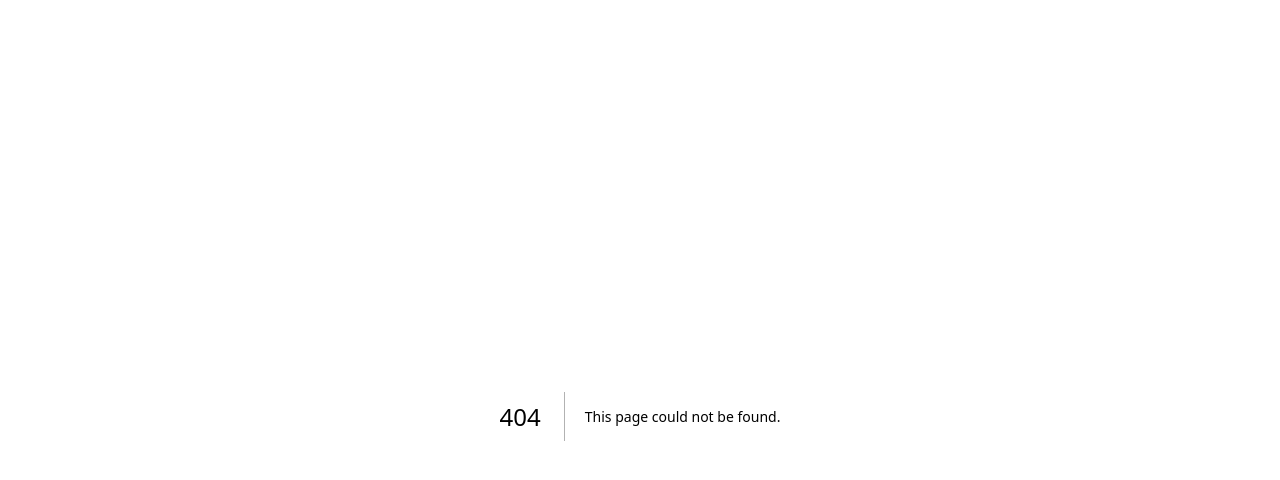
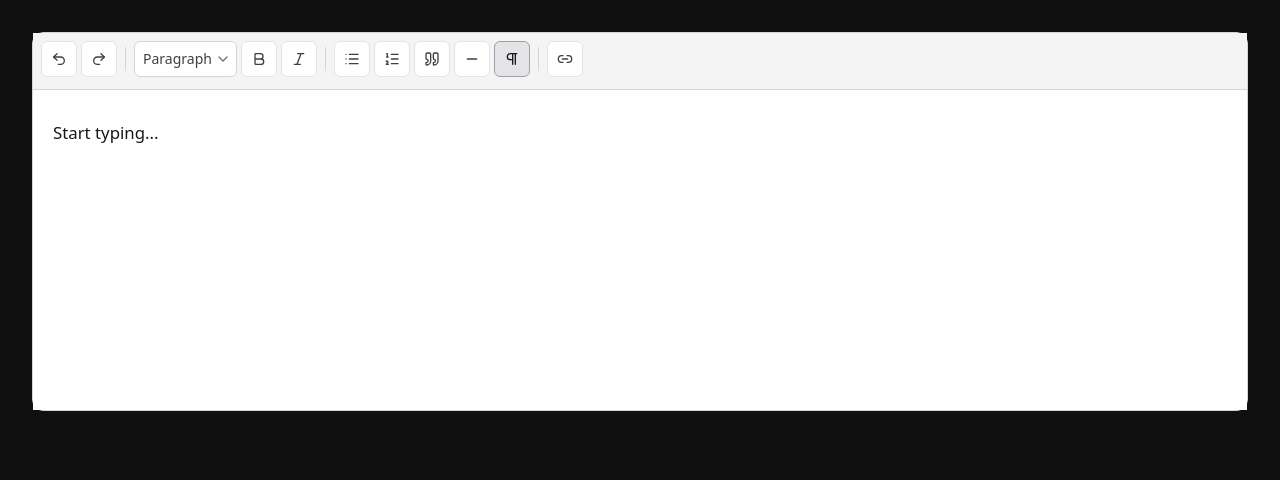
Before and after one commit to TimSing6584/PREPO, a Next.js app: page /test in a window 1280 px wide. Before the commit this address had no page. Shown: the top 480 px of the page. Built offline with nearby package versions, Linux system fonts and the light colour scheme.

Commit message:
Configure TipTap as RichTextEditor

```diff
--- /dev/null
+++ b/app/test/page.tsx
@@ -0,0 +1,8 @@
+import TipTapEditor from "../../components/TipTap/TipTapEditor"
+export default function Page() {
+  return (
+    <div className="p-4">
+      <TipTapEditor />
+    </div>
+  )
+}
--- /dev/null
+++ b/components/TipTap/TipTapEditor.tsx
@@ -0,0 +1,281 @@
+'use client'
+
+import { EditorContent, useEditor, type Editor } from '@tiptap/react'
+import StarterKit from '@tiptap/starter-kit'
+import type { ReactNode } from 'react'
+import {
+  Bold,
+  ChevronDown,
+  Italic,
+  List,
+  ListOrdered,
+  Minus,
+  Pilcrow,
+  Quote,
+  Link2,
+  Redo2,
+  Undo2,
+} from 'lucide-react'
+
+type TiptapJSON = ReturnType<Editor['getJSON']>
+
+interface TiptapEditorProps {
+  initialContent?: string | TiptapJSON
+  placeholder?: string
+  onChange?: (content: TiptapJSON) => void
+  showToolbar?: boolean
+  editorClassName?: string
+  containerClassName?: string
+}
+
+function ToolbarButton({
+  editor,
+  onClick,
+  active = false,
+  label,
+  children,
+}: {
+  editor: Editor | null
+  onClick: () => void
+  active?: boolean
+  label: string
+  children: ReactNode
+}) {
+  return (
+    <button
+      type="button"
+      aria-label={label}
+      title={label}
+      onClick={onClick}
+      disabled={!editor}
+      className={`inline-flex h-8 w-8 items-center justify-center rounded-md border text-xs transition sm:h-9 sm:w-9 sm:text-sm ${
+        active
+          ? 'border-zinc-400 bg-zinc-200 text-zinc-900'
+          : 'border-zinc-200 bg-white text-zinc-700 hover:bg-zinc-100 hover:text-zinc-900'
+      } disabled:cursor-not-allowed disabled:border-zinc-200 disabled:bg-zinc-100 disabled:text-zinc-400 disabled:opacity-70`}
+    >
+      {children}
+    </button>
+  )
+}
+
+function EditorToolbar({ editor }: { editor: Editor | null }) {
+  const headingLevel = [1, 2, 3, 4, 5, 6].find((level) =>
+    editor?.isActive('heading', { level }),
+  )
+
+  return (
+    <div className="border-b border-zinc-300 bg-zinc-100 p-1.5 sm:p-2">
+      <div className="flex min-w-max items-center gap-1 overflow-x-auto pb-1 [-ms-overflow-style:none] [scrollbar-width:none] [&::-webkit-scrollbar]:hidden">
+        <ToolbarButton editor={editor} label="Undo" onClick={() => editor?.chain().focus().undo().run()}>
+          <Undo2 className="h-4 w-4" />
+        </ToolbarButton>
+        <ToolbarButton editor={editor} label="Redo" onClick={() => editor?.chain().focus().redo().run()}>
+          <Redo2 className="h-4 w-4" />
+        </ToolbarButton>
+
+        <div className="mx-1 hidden h-6 w-px bg-zinc-300 sm:block" />
+
+        <div className="relative">
+          <select
+            className="h-8 appearance-none rounded-md border border-zinc-300 bg-white py-1 pl-2 pr-6 text-xs text-zinc-700 outline-none sm:h-9 sm:text-sm"
+            value={headingLevel ?? 0}
+            onChange={(event) => {
+              const value = Number(event.target.value)
+              if (!editor) return
+              if (value === 0) {
+                editor.chain().focus().setParagraph().run()
+                return
+              }
+              editor.chain().focus().toggleHeading({ level: value as 1 | 2 | 3 | 4 | 5 | 6 }).run()
+            }}
+          >
+            <option value={0}>Paragraph</option>
+            <option value={1}>Heading 1</option>
+            <option value={2}>Heading 2</option>
+            <option value={3}>Heading 3</option>
+            <option value={4}>Heading 4</option>
+            <option value={5}>Heading 5</option>
+            <option value={6}>Heading 6</option>
+          </select>
+          <ChevronDown className="pointer-events-none absolute right-1 top-1/2 h-3.5 w-3.5 -translate-y-1/2 text-zinc-500 sm:right-1.5 sm:h-4 sm:w-4" />
+        </div>
+
+        <ToolbarButton
+          editor={editor}
+          label="Bold"
+          active={!!editor?.isActive('bold')}
+          onClick={() => editor?.chain().focus().toggleBold().run()}
+        >
+          <Bold className="h-4 w-4" />
+        </ToolbarButton>
+        <ToolbarButton
+          editor={editor}
+          label="Italic"
+          active={!!editor?.isActive('italic')}
+          onClick={() => editor?.chain().focus().toggleItalic().run()}
+        >
+          <Italic className="h-4 w-4" />
+        </ToolbarButton>
+
+        <div className="mx-1 hidden h-6 w-px bg-zinc-300 sm:block" />
+
+        <ToolbarButton
+          editor={editor}
+          label="Bullet list"
+          active={!!editor?.isActive('bulletList')}
+          onClick={() => editor?.chain().focus().toggleBulletList().run()}
+        >
+          <List className="h-4 w-4" />
+        </ToolbarButton>
+        <ToolbarButton
+          editor={editor}
+          label="Ordered list"
+          active={!!editor?.isActive('orderedList')}
+          onClick={() => editor?.chain().focus().toggleOrderedList().run()}
+        >
+          <ListOrdered className="h-4 w-4" />
+        </ToolbarButton>
+        <ToolbarButton
+          editor={editor}
+          label="Blockquote"
+          active={!!editor?.isActive('blockquote')}
+          onClick={() => editor?.chain().focus().toggleBlockquote().run()}
+        >
+          <Quote className="h-4 w-4" />
+        </ToolbarButton>
+        <ToolbarButton
+          editor={editor}
+          label="Horizontal rule"
+          onClick={() => editor?.chain().focus().setHorizontalRule().run()}
+        >
+          <Minus className="h-4 w-4" />
+        </ToolbarButton>
+        <ToolbarButton
+          editor={editor}
+          label="Paragraph"
+          active={!!editor?.isActive('paragraph')}
+          onClick={() => editor?.chain().focus().setParagraph().run()}
+        >
+          <Pilcrow className="h-4 w-4" />
+        </ToolbarButton>
+
+        <div className="mx-1 hidden h-6 w-px bg-zinc-300 sm:block" />
+
+        <ToolbarButton
+          editor={editor}
+          label="Insert URL"
+          onClick={() => {
+            const url = window.prompt('Enter URL')
+            if (!url?.trim()) return
+            editor?.chain().focus().insertContent(url.trim()).run()
+          }}
+        >
+          <Link2 className="h-4 w-4" />
+        </ToolbarButton>
+      </div>
+    </div>
+  )
+}
+
+export default function TipTapEditor({
+  initialContent = '<p>Start typing...</p>',
+  onChange,
+  showToolbar = true,
+  editorClassName = 'min-h-[220px] bg-white p-3 text-zinc-900 sm:min-h-[280px] sm:p-4 lg:min-h-[320px] lg:p-5',
+  containerClassName = 'w-full rounded-xl border border-zinc-300 bg-zinc-50',
+}: TiptapEditorProps) {
+  const editor = useEditor({
+    extensions: [StarterKit],
+    content: initialContent,
+    immediatelyRender: false,
+    onUpdate: ({ editor }) => {
+      onChange?.(editor.getJSON())
+    },
+  })
+
+  return (
+    <div className={`tiptap-editor ${containerClassName}`}>
+      {showToolbar && <EditorToolbar editor={editor} />}
+      <EditorContent editor={editor} className={editorClassName} />
+
+      <style jsx global>{`
+        .tiptap-editor .ProseMirror {
+          outline: none;
+          word-break: break-word;
+        }
+
+        .tiptap-editor .ProseMirror p {
+          margin: 0.5rem 0;
+        }
+
+        .tiptap-editor .ProseMirror h1,
+        .tiptap-editor .ProseMirror h2,
+        .tiptap-editor .ProseMirror h3 {
+          margin: 1rem 0 0.5rem;
+          line-height: 1.2;
+        }
+
+        .tiptap-editor .ProseMirror ul,
+        .tiptap-editor .ProseMirror ol {
+          margin: 0.75rem 0;
+          padding-left: 1.5rem;
+        }
+
+        .tiptap-editor .ProseMirror ul {
+          list-style-type: disc;
+        }
+
+        .tiptap-editor .ProseMirror ol {
+          list-style-type: decimal;
+        }
+
+        .tiptap-editor .ProseMirror ul li,
+        .tiptap-editor .ProseMirror ol li {
+          margin: 0.25rem 0;
+        }
+
+        .tiptap-editor .ProseMirror blockquote {
+          border-left: 3px solid #d4d4d8;
+          margin: 0.75rem 0;
+          padding-left: 1rem;
+          color: #71717a;
+          font-style: italic;
+        }
+
+        @media (max-width: 640px) {
+          .tiptap-editor .ProseMirror {
+            font-size: 0.95rem;
+            line-height: 1.5;
+          }
+
+          .tiptap-editor .ProseMirror h1,
+          .tiptap-editor .ProseMirror h2,
+          .tiptap-editor .ProseMirror h3 {
+            line-height: 1.3;
+            margin: 0.75rem 0 0.5rem;
+          }
+
+          .tiptap-editor .ProseMirror ul,
+          .tiptap-editor .ProseMirror ol {
+            padding-left: 1.25rem;
+          }
+        }
+
+        @media (min-width: 641px) and (max-width: 1023px) {
+          .tiptap-editor .ProseMirror {
+            font-size: 1rem;
+            line-height: 1.65;
+          }
+        }
+
+        @media (min-width: 1024px) {
+          .tiptap-editor .ProseMirror {
+            font-size: 1.05rem;
+            line-height: 1.75;
+          }
+        }
+      `}</style>
+    </div>
+  )
+}
--- a/package.json
+++ b/package.json
@@ -18,6 +18,9 @@
     "@kinde-oss/kinde-auth-nextjs": "^2.11.0",
     "@prisma/adapter-pg": "^7.4.0",
     "@prisma/client": "^7.4.0",
+    "@tiptap/pm": "^3.22.5",
+    "@tiptap/react": "^3.22.5",
+    "@tiptap/starter-kit": "^3.22.5",
     "clsx": "^2.1.1",
     "lucide-react": "^0.563.0",
     "next": "16.1.6",
```
Also changed, not shown: components/TiptapEditorWithToolbar.tsx (added), 1 other file (tests, documents, lock files or other folders).
